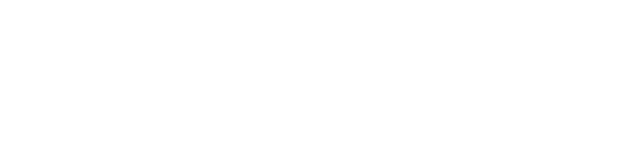
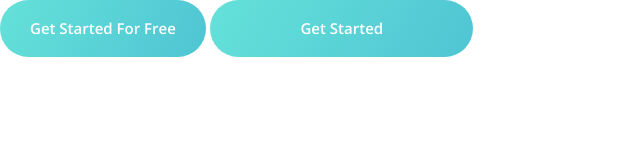
Before and after one commit to amarogu/fylo, a plain HTML site: page index.html in a window 1280 px wide. Shown: the whole page, without its empty margins (0-640 px from the left). Drawn offline with nearby package versions, Linux system fonts and the light colour scheme.

Commit message:
Inserting and styling the buttons.

```diff
--- a/css/styles.css
+++ b/css/styles.css
@@ -15,7 +15,7 @@ html {
 }
 
 body {
-  font-size: 1.4rem;
+  font-size: 2rem;
   font-family: "Open sans", Arial, Helvetica, sans-serif;
   color: var(--neutral);
 }
@@ -44,6 +44,10 @@ p {
 }
 
 @media screen and (min-width: 1024px) {
+  body {
+    font-size: 1.8rem;
+  }
+
   h1 {
     font-size: 4.768rem;
   }
@@ -56,3 +60,47 @@ p {
     font-size: 3.052rem;
   }
 }
+
+/* Buttons */
+.btn {
+  background: none;
+  padding: 2rem 2rem;
+  outline: 0;
+  border: 0;
+  border-radius: 40px;
+  text-transform: capitalize;
+  font-size: 2.2rem;
+  font-weight: 600;
+  white-space: nowrap;
+}
+
+.btn--gradient {
+  background-image: linear-gradient(120deg, var(--call-to), var(--call-to-two));
+  background-size: 250%;
+  color: #fff;
+}
+
+.btn--size {
+  width: 100%;
+}
+
+.btn--main {
+  padding: 2rem 10vw;
+}
+
+@media screen and (min-width: 768px) {
+  .btn--size {
+    width: initial;
+    padding: 2rem 3rem;
+  }
+
+  .btn--main {
+    padding: 2rem 9rem;
+  }
+}
+
+@media screen and (min-width: 1024px) {
+  .btn {
+    font-size: 1.5rem;
+  }
+}
--- a/index.html
+++ b/index.html
@@ -7,12 +7,15 @@
     <link rel="preconnect" href="https://fonts.googleapis.com" />
     <link rel="preconnect" href="https://fonts.gstatic.com" crossorigin />
     <link
-      href="https://fonts.googleapis.com/css2?family=Open+Sans:wght@400;700&family=Raleway:wght@400;700&display=swap"
+      href="https://fonts.googleapis.com/css2?family=Open+Sans:wght@400;600;700&family=Raleway:wght@400;700&display=swap"
       rel="stylesheet"
     />
     <link rel="stylesheet" href="css/normalize.css" />
     <link rel="stylesheet" href="css/styles.css" />
     <title>Fylo</title>
   </head>
-  <body></body>
+  <body>
+    <button class="btn btn--gradient btn--size">get started for free</button>
+    <button class="btn btn--gradient btn--main">get started</button>
+  </body>
 </html>
```
